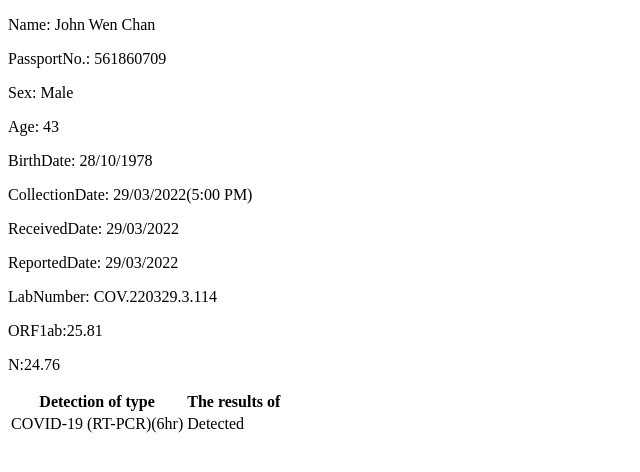
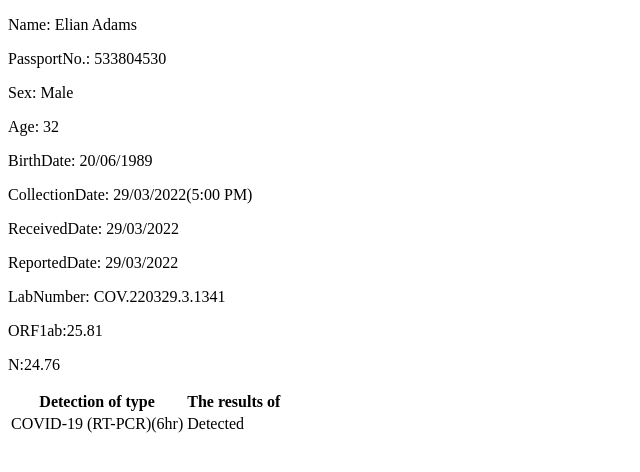
Before and after one commit to krungthepbiotechlab/result-ela89220329, a plain HTML site: page index.html in a window 1280 px wide. Shown: the full height of the page, 0-640 px from the left. Drawn offline with Linux system fonts and the light colour scheme.

Commit message:
Update index.html

```diff
--- a/index.html
+++ b/index.html
@@ -9,19 +9,19 @@
 </head>
 <body>
 <div id="app" style="font-size: 16px;">
-    <p>Name: <span>John Wen Chan</span></p>
-    <p>PassportNo.: <span>561860709</span></p>
+    <p>Name: <span>Elian Adams</span></p>
+    <p>PassportNo.: <span>533804530</span></p>
 <!--    <p th:if="${codeInfo.satcode} != null">Satcode: <span th:text="${codeInfo.satcode}"> </span></p>-->
     <p>Sex: <span>Male</span></p>
-    <p>Age: <span>43</span></p>
-    <p>BirthDate: <span>28/10/1978</span></p>
+    <p>Age: <span>32</span></p>
+    <p>BirthDate: <span>20/06/1989</span></p>
     <p>CollectionDate: <span>29/03/2022(5:00 PM)</span>
 
     <p>ReceivedDate: <span>29/03/2022</span></p>
 
     <p>ReportedDate: <span>29/03/2022</span>
 
-    <p>LabNumber: <span>COV.220329.3.114</span></p>
+    <p>LabNumber: <span>COV.220329.3.1341</span></p>
 
     <p>ORF1ab:<span><span>25.81</span></span>
     <p>N:<span><span>24.76</span></span>
```
